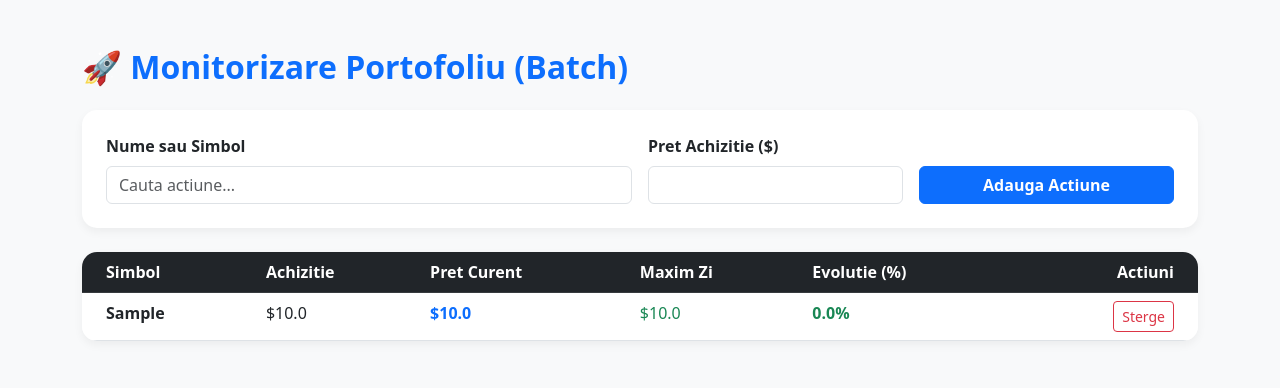
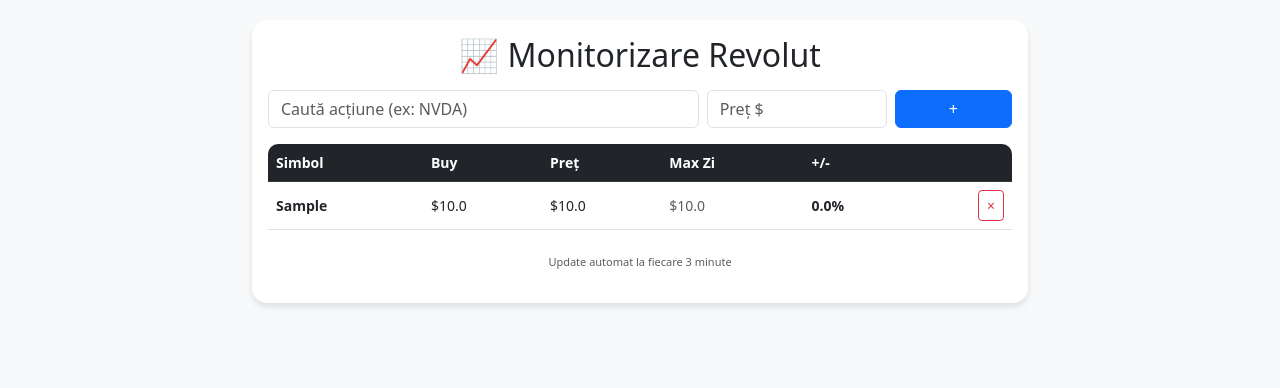
Before and after one commit to constantinionalex/Portofoliu_Revolut, a Flask app: page / in a window 1280 px wide. Shown: the top 388 px of the page. Run offline with Flask 3, Linux system fonts and the light colour scheme; tables that the repository leaves empty hold one stand-in row (values such as "Sample post").

Commit message:
Update index.html

```diff
--- a/templates/index.html
+++ b/templates/index.html
@@ -2,108 +2,125 @@
 <html lang="ro">
 <head>
     <meta charset="UTF-8">
-    <title>Portofoliu Actiuni - Monitorizare 3min</title>
+    <meta name="viewport" content="width=device-width, initial-scale=1.0, maximum-scale=1.0, user-scalable=no">
+    <title>Portofoliu Revolut</title>
     <link href="https://cdn.jsdelivr.net/npm/bootstrap@5.3.0/dist/css/bootstrap.min.css" rel="stylesheet">
     <style>
-        body { background: #f8f9fa; }
-        .card { border-radius: 15px; border: none; box-shadow: 0 4px 10px rgba(0,0,0,0.05); }
-        .results-dropdown { position: absolute; width: 100%; z-index: 1000; background: white; display: none; border: 1px solid #ddd; }
+        body { background-color: #f8f9fa; padding-top: 20px; font-size: 14px; }
+        .container { max-width: 800px; }
+        .card { border-radius: 15px; border: none; box-shadow: 0 4px 6px rgba(0,0,0,0.1); }
+        .table-responsive { border-radius: 10px; }
+        .profit-pos { color: #28a745; font-weight: bold; }
+        .profit-neg { color: #dc3545; font-weight: bold; }
+        #autocomplete-results {
+            position: absolute; z-index: 1000; width: 100%;
+            max-height: 200px; overflow-y: auto; cursor: pointer;
+        }
+        /* Ajustari specifice pentru mobil */
+        @media (max-width: 576px) {
+            h2 { font-size: 1.5rem; }
+            .btn-sm-custom { padding: 0.25rem 0.5rem; font-size: 0.75rem; }
+            td, th { padding: 8px 4px !important; font-size: 13px; }
+        }
     </style>
 </head>
 <body>
-<div class="container py-5 text-start">
-    <h2 class="mb-4 text-primary fw-bold">🚀 Monitorizare Portofoliu (Batch)</h2>
 
-    <div class="card p-4 mb-4">
-        <form id="stockForm" class="row g-3 align-items-end">
-            <div class="col-md-6 position-relative">
-                <label class="form-label fw-bold">Nume sau Simbol</label>
-                <input type="text" id="symbolInput" class="form-control" placeholder="Cauta actiune..." autocomplete="off" required>
-                <div id="results" class="results-dropdown list-group shadow"></div>
-                <input type="hidden" id="finalSymbol">
+<div class="container">
+    <div class="card p-3 mb-4">
+        <h2 class="text-center mb-3">📈 Monitorizare Revolut</h2>
+
+        <div class="row g-2 mb-3 position-relative">
+            <div class="col-7">
+                <input type="text" id="symbol" class="form-control" placeholder="Caută acțiune (ex: NVDA)" autocomplete="off">
+                <div id="autocomplete-results" class="list-group"></div>
             </div>
-            <div class="col-md-3">
-                <label class="form-label fw-bold">Pret Achizitie ($)</label>
-                <input type="number" id="purchasePrice" class="form-control" step="0.01" required>
+            <div class="col-3">
+                <input type="number" id="price" class="form-control" placeholder="Preț $">
             </div>
-            <div class="col-md-3">
-                <button type="submit" class="btn btn-primary w-100 fw-bold">Adauga Actiune</button>
+            <div class="col-2 d-grid">
+                <button onclick="addStock()" class="btn btn-primary btn-sm-custom">+</button>
             </div>
-        </form>
         </div>
 
-    <div class="card overflow-hidden">
-        <table class="table table-hover mb-0">
+        <div class="table-responsive">
+            <table class="table table-hover align-middle">
                 <thead class="table-dark">
                     <tr>
-                    <th class="ps-4">Simbol</th>
-                    <th>Achizitie</th>
-                    <th>Pret Curent</th>
-                    <th>Maxim Zi</th>
-                    <th>Evolutie (%)</th>
-                    <th class="text-end pe-4">Actiuni</th>
+                        <th>Simbol</th>
+                        <th>Buy</th>
+                        <th>Preț</th>
+                        <th>Max Zi</th>
+                        <th>+/-</th>
+                        <th></th>
                     </tr>
                 </thead>
-            <tbody>
-                {% for stock in stocks %}
+                <tbody id="stock-table">
+                    {% for s in stocks %}
                     <tr>
-                    <td class="ps-4"><strong>{{ stock.symbol }}</strong></td>
-                    <td>${{ stock.buy }}</td>
-                    <td class="text-primary fw-bold">${{ stock.current }}</td>
-                    <td class="text-success">${{ stock.high }}</td>
-                    <td class="fw-bold {% if stock.profit >= 0 %}text-success{% else %}text-danger{% endif %}">
-                        {{ stock.profit }}%
+                        <td><strong>{{ s.symbol }}</strong></td>
+                        <td>${{ s.buy }}</td>
+                        <td>${{ s.current }}</td>
+                        <td class="text-muted">${{ s.high }}</td>
+                        <td class="{{ 'profit-pos' if s.profit >= 0 else 'profit-neg' }}">
+                            {{ s.profit }}%
                         </td>
-                    <td class="text-end pe-4">
-                        <button class="btn btn-sm btn-outline-danger" onclick="deleteStock({{ stock.id }})">Sterge</button>
+                        <td class="text-end">
+                            <button onclick="deleteStock({{ s.id }})" class="btn btn-outline-danger btn-sm">×</button>
                         </td>
                     </tr>
                     {% endfor %}
                 </tbody>
             </table>
         </div>
+        <p class="text-center text-muted mt-2" style="font-size: 11px;">Update automat la fiecare 3 minute</p>
+    </div>
 </div>
 
 <script>
-    const symbolInput = document.getElementById('symbolInput');
-    const resultsDiv = document.getElementById('results');
-    const finalSymbol = document.getElementById('finalSymbol');
+    // Search Autocomplete
+    const input = document.getElementById('symbol');
+    const results = document.getElementById('autocomplete-results');
 
-    symbolInput.addEventListener('input', async (e) => {
-        const query = e.target.value;
-        if (query.length < 2) { resultsDiv.style.display = 'none'; return; }
-        const res = await fetch(`/search?q=${query}`);
-        const data = await res.json();
-        resultsDiv.innerHTML = '';
-        data.forEach(item => {
-            const btn = document.createElement('button');
-            btn.className = 'list-group-item list-group-item-action text-start';
-            btn.innerHTML = `<strong>${item.symbol}</strong> - ${item.name}`;
-            btn.onclick = () => {
-                symbolInput.value = item.symbol;
-                finalSymbol.value = item.symbol;
-                resultsDiv.style.display = 'none';
-            };
-            resultsDiv.appendChild(btn);
-        });
-        resultsDiv.style.display = 'block';
+    input.addEventListener('input', async () => {
+        const q = input.value;
+        if (q.length < 2) { results.innerHTML = ''; return; }
+
+        const resp = await fetch(`/search?q=${q}`);
+        const data = await resp.json();
+
+        results.innerHTML = data.map(item => `
+            <button class="list-group-item list-group-item-action" onclick="selectSymbol('${item.symbol}')">
+                <strong>${item.symbol}</strong> - <small>${item.name}</small>
+            </button>
+        `).join('');
     });
 
-    document.getElementById('stockForm').onsubmit = async (e) => {
-        e.preventDefault();
+    function selectSymbol(sym) {
+        input.value = sym;
+        results.innerHTML = '';
+    }
+
+    async function addStock() {
+        const sym = input.value;
+        const prc = document.getElementById('price').value;
+        if(!sym || !prc) return;
+
         const formData = new FormData();
-        formData.append('symbol', finalSymbol.value);
-        formData.append('price', document.getElementById('purchasePrice').value);
+        formData.append('symbol', sym);
+        formData.append('price', prc);
+
         await fetch('/add', { method: 'POST', body: formData });
         location.reload();
-    };
+    }
 
     async function deleteStock(id) {
-        if (confirm('Sigur vrei sa stergi monitorizarea?')) {
+        if(confirm('Ștergi această acțiune?')) {
             await fetch(`/delete/${id}`, { method: 'DELETE' });
             location.reload();
         }
     }
 </script>
+
 </body>
 </html>
```
Lines whose indentation alone changed are shown as unchanged.
